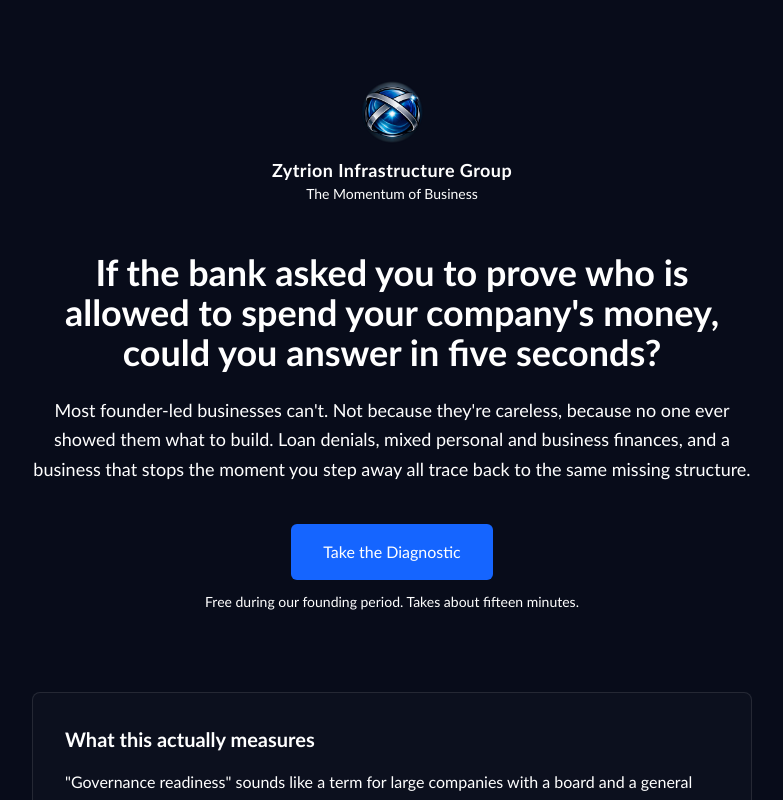
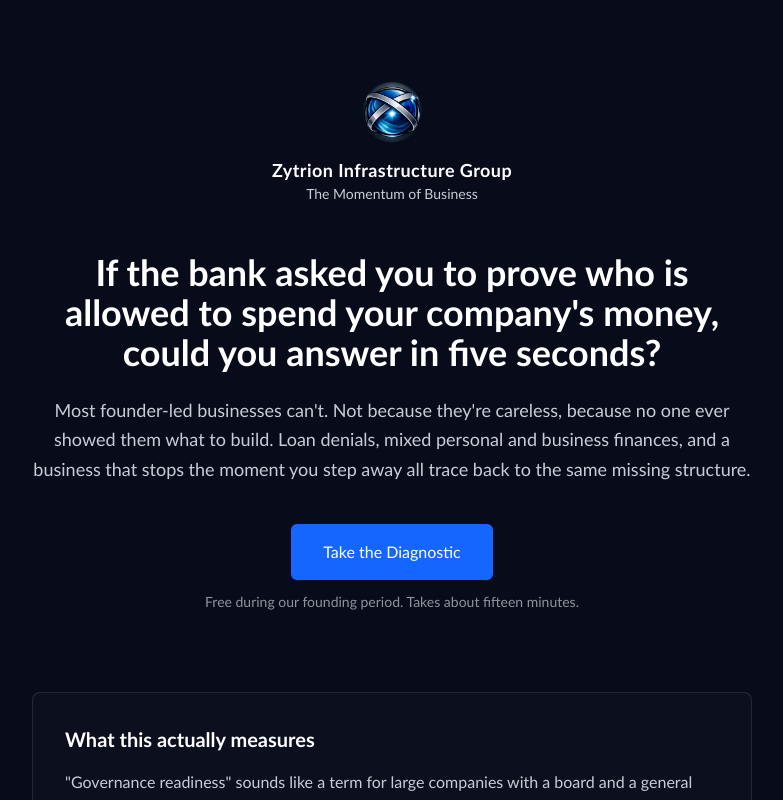
Before and after one commit to lavonne-ux/Zytrion, a Next.js app: page / in a window 1280 px wide. Shown: the top 800 px of the page, without its empty margins (248-1031 px from the left). Built offline with nearby package versions, Linux system fonts and the light colour scheme.

Commit message:
Add missing zy-chrome color token, was undefined and silently rendering as nothing across the site

```diff
--- a/tailwind.config.ts
+++ b/tailwind.config.ts
@@ -1,5 +1,4 @@
 import type { Config } from "tailwindcss";
-
 // Zytrion brand tokens, per the Platform Build Specification.
 // All prior green references are retired; this palette is the only one in use.
 const config: Config = {
@@ -12,6 +11,7 @@ const config: Config = {
         "zy-electric": "#1565FF",   // highlights, active states
         "zy-light-blue": "#4AB3E8", // soft accents, supporting fills
         "zy-silver": "#C7CDD6",     // chrome/steel, dividers
+        "zy-chrome": "#C7CDD6",     // same steel/chrome silver as zy-silver; components across the site use this exact class name for body and secondary text, but it was never defined here, so it rendered as nothing until now
         "zy-near-black": "#080C1A", // body text on light ground
       },
       fontFamily: {
@@ -21,5 +21,4 @@ const config: Config = {
   },
   plugins: [],
 };
-
 export default config;
```
